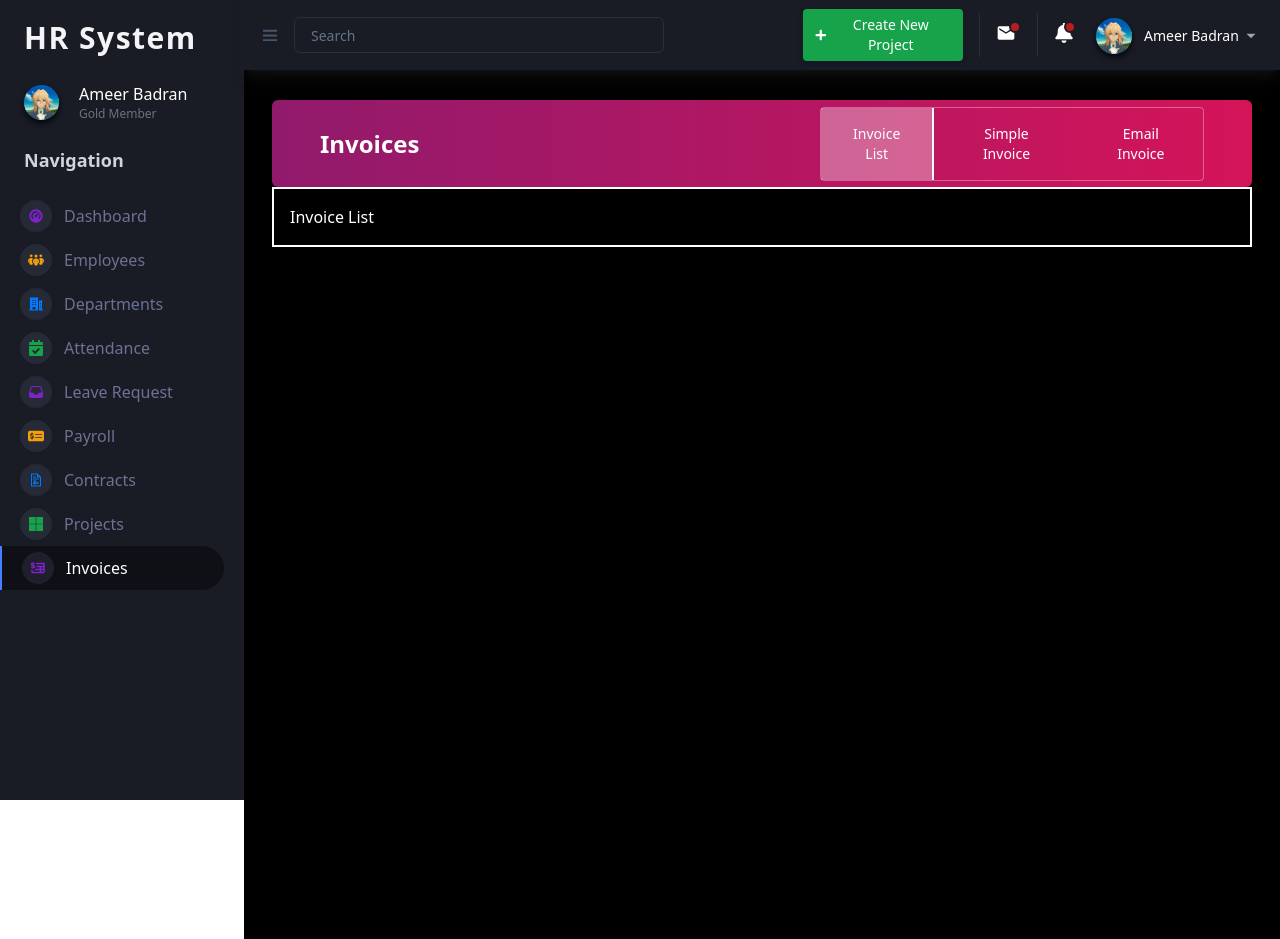
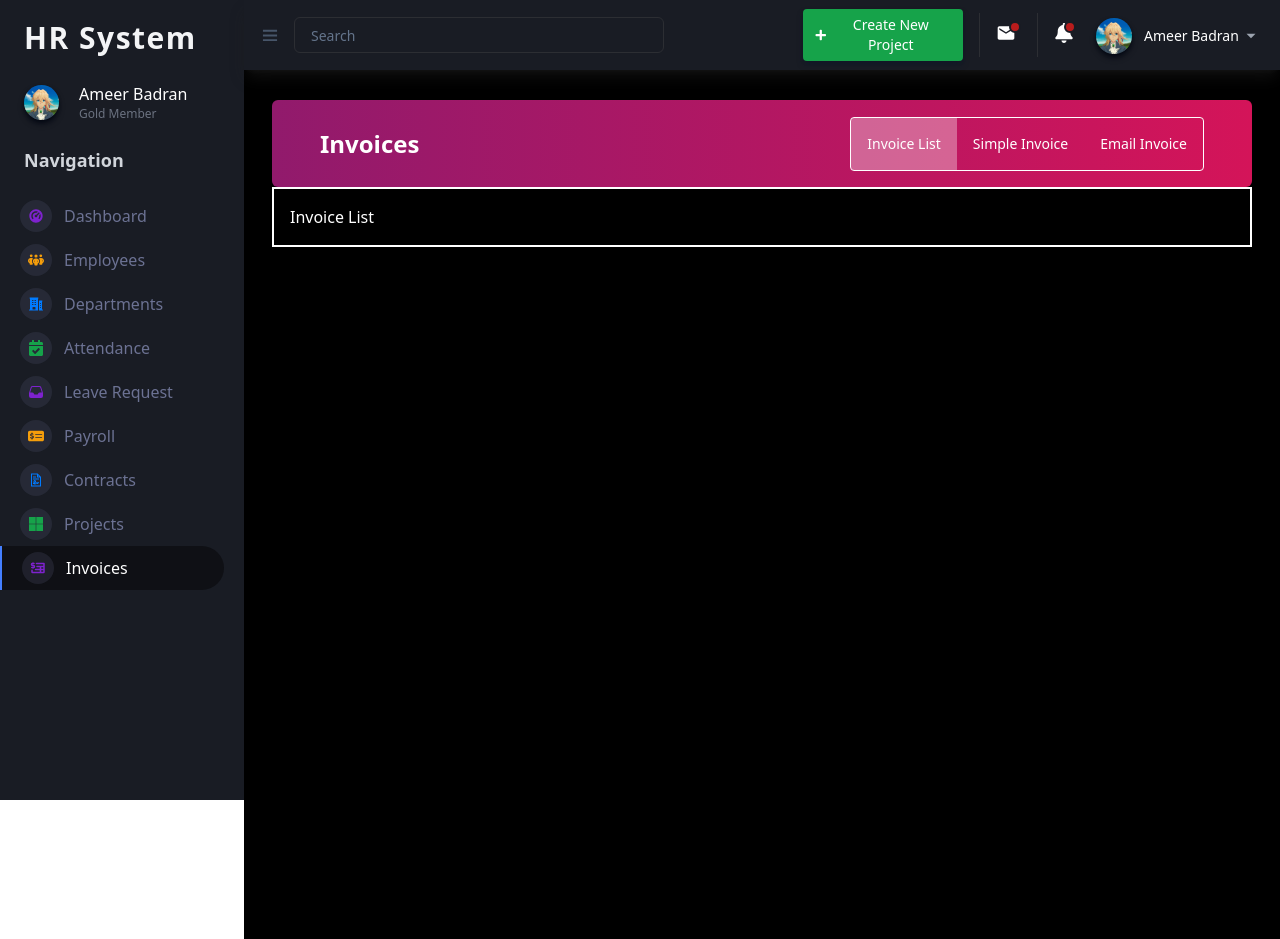
Before and after one commit to AmeerBadran/HR-System-Project, a React (Vite) app: page /invoices in a window 1280 px wide. Built offline with nearby package versions, Linux system fonts and the light colour scheme.

Commit message:
changes on navbar buttons

```diff
--- a/src/components/organism/InvoicesNavbar.jsx
+++ b/src/components/organism/InvoicesNavbar.jsx
@@ -11,15 +11,15 @@ export default function InvoicesNavbar({activeButtonIndex,setActiveButtonIndex})
 
   return (
 
-    <nav className="text-white flex w-auto gap-[760px]  items-center">
+    <nav className="text-white flex w-auto items-center">
 
-      <ul className="flex border border-[#FFFFFF55]  rounded text-white text-sm font-medium   w-[24rem] justify-between">
+      <ul className="flex border border-[#FFFFFF]  rounded text-white text-sm font-medium  justify-between">
         <li>
           <button
             onClick={() => handleClick(0)}
-            className={`px-5 py-4  ${
+            className={` p-4 ${
               activeButtonIndex === 0
-                ? "bg-[#FFFFFF55] text-white border-r-2 border-r-white "
+                ? "bg-[#FFFFFF55] text-white  border-white rounded-l-sm "
                 : "border-[#FFFFFF55] text-sm font-medium hover:bg-white hover:text-black transition-colors duration-200 rounded"
             }`}
           >
@@ -29,9 +29,9 @@ export default function InvoicesNavbar({activeButtonIndex,setActiveButtonIndex})
         <li>
           <button
             onClick={() => handleClick(1)}
-            className={`px-[1.61rem] py-4  ${
+            className={`p-4  ${
               activeButtonIndex === 1
-                ? "bg-[#FFFFFF55] text-white border-x-2 border-x-white"
+                ? "bg-[#FFFFFF55] text-white "
                 : "border-[#FFFFFF55] text-sm font-medium hover:bg-white hover:text-black transition-colors duration-200 rounded"
             }`}
           >
@@ -41,9 +41,9 @@ export default function InvoicesNavbar({activeButtonIndex,setActiveButtonIndex})
         <li>
           <button
             onClick={() => handleClick(2)}
-            className={`px-5 py-4 ${
+            className={`p-4 ${
               activeButtonIndex === 2
-                ? "bg-[#FFFFFF55] text-white border-l-2 border-l-white"
+                ? "bg-[#FFFFFF55] text-white rounded-r-sm"
                 : "border-[#FFFFFF55] text-sm font-medium hover:bg-white hover:text-black transition-colors duration-200 rounded"
             }`}
           >
```
